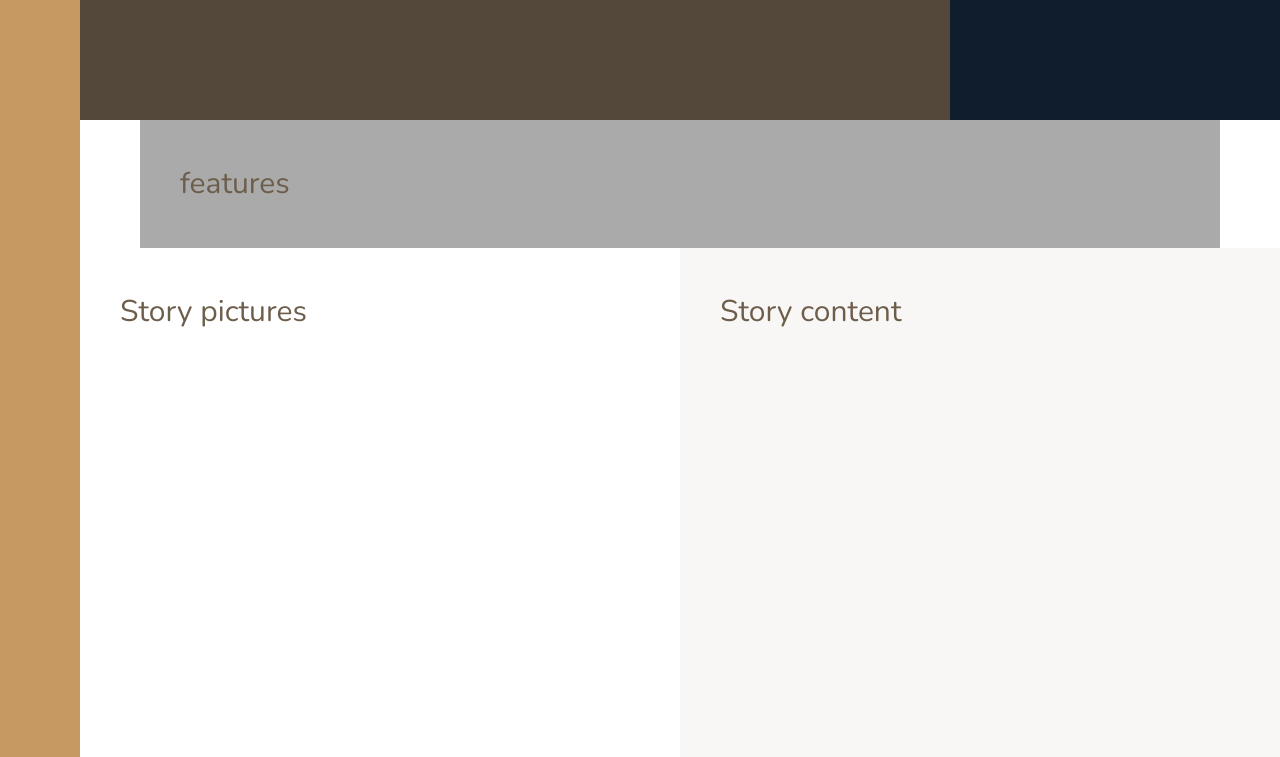
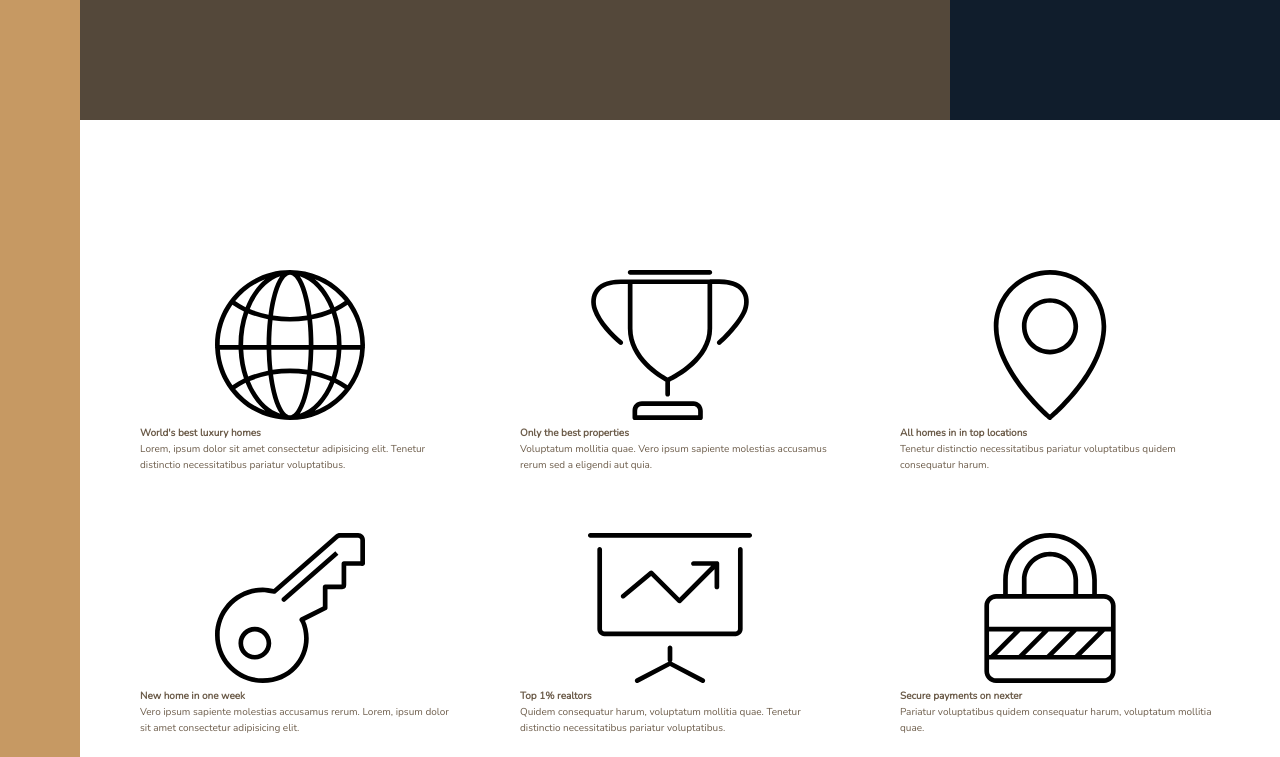
Before and after one commit to mihailomarkovic/nexter, a website: page index.html in a window 1280 px wide. Shown: the part 520-1277 px from the top of the page. Drawn offline with nearby package versions, Linux system fonts and the light colour scheme.

Commit message:
Add content to 'Features' section

```diff
--- a/index.html
+++ b/index.html
@@ -18,7 +18,68 @@
     <div class="sidebar">sidebar</div>
     <header class="header">header</header>
     <div class="realtors">top 3 realtors</div>
-    <section class="features">features</section>
+    <section class="features">
+      <div class="feature">
+        <svg class="feature__icon">
+          <use xlink:href="img/sprite.svg#icon-global"></use>
+        </svg>
+        <h4 class="heading-4">World's best luxury homes</h4>
+        <p class="feature__text">
+          Lorem, ipsum dolor sit amet consectetur adipisicing elit. Tenetur
+          distinctio necessitatibus pariatur voluptatibus.
+        </p>
+      </div>
+      <div class="feature">
+        <svg class="feature__icon">
+          <use xlink:href="img/sprite.svg#icon-trophy"></use>
+        </svg>
+        <h4 class="heading-4">Only the best properties</h4>
+        <p class="feature__text">
+          Voluptatum mollitia quae. Vero ipsum sapiente molestias accusamus
+          rerum sed a eligendi aut quia.
+        </p>
+      </div>
+      <div class="feature">
+        <svg class="feature__icon">
+          <use xlink:href="img/sprite.svg#icon-map-pin"></use>
+        </svg>
+        <h4 class="heading-4">All homes in in top locations</h4>
+        <p class="feature__text">
+          Tenetur distinctio necessitatibus pariatur voluptatibus quidem
+          consequatur harum.
+        </p>
+      </div>
+      <div class="feature">
+        <svg class="feature__icon">
+          <use xlink:href="img/sprite.svg#icon-key"></use>
+        </svg>
+        <h4 class="heading-4">New home in one week</h4>
+        <p class="feature__text">
+          Vero ipsum sapiente molestias accusamus rerum. Lorem, ipsum dolor sit
+          amet consectetur adipisicing elit.
+        </p>
+      </div>
+      <div class="feature">
+        <svg class="feature__icon">
+          <use xlink:href="img/sprite.svg#icon-presentation"></use>
+        </svg>
+        <h4 class="heading-4">Top 1% realtors</h4>
+        <p class="feature__text">
+          Quidem consequatur harum, voluptatum mollitia quae. Tenetur distinctio
+          necessitatibus pariatur voluptatibus.
+        </p>
+      </div>
+      <div class="feature">
+        <svg class="feature__icon">
+          <use xlink:href="img/sprite.svg#icon-lock"></use>
+        </svg>
+        <h4 class="heading-4">Secure payments on nexter</h4>
+        <p class="feature__text">
+          Pariatur voluptatibus quidem consequatur harum, voluptatum mollitia
+          quae.
+        </p>
+      </div>
+    </section>
     <div class="story__pictures">Story pictures</div>
     <div class="story__content">Story content</div>
     <section class="homes">homes</section>
--- a/sass/_base.scss
+++ b/sass/_base.scss
@@ -42,9 +42,4 @@ body {
     [center-start] repeat(8, [col-start] minmax(min-content, 14rem) [col-end])
     [center-end] minmax(6rem, 1fr)
     [full-end];
-
-  & > * {
-    padding: 40px;
-    font-size: 3rem;
-  }
 }
--- a/sass/_features.scss
+++ b/sass/_features.scss
@@ -1,4 +1,9 @@
 .features {
-  background-color: $color-grey-light-2;
   grid-column: center-start / center-end;
+
+  margin: 15rem 0;
+
+  display: grid;
+  grid-template-columns: repeat(3, 1fr);
+  grid-gap: 6rem;
 }
```
Also changed, not shown: css/main.css, css/main.min.css.
